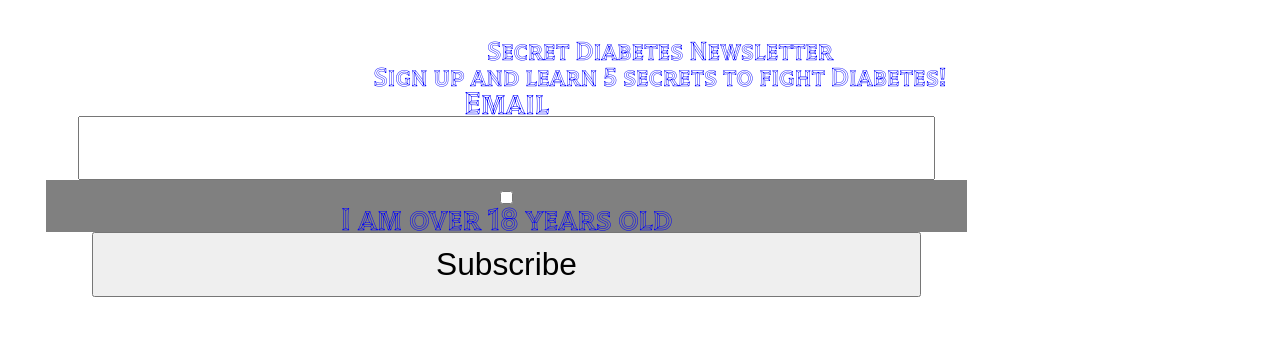
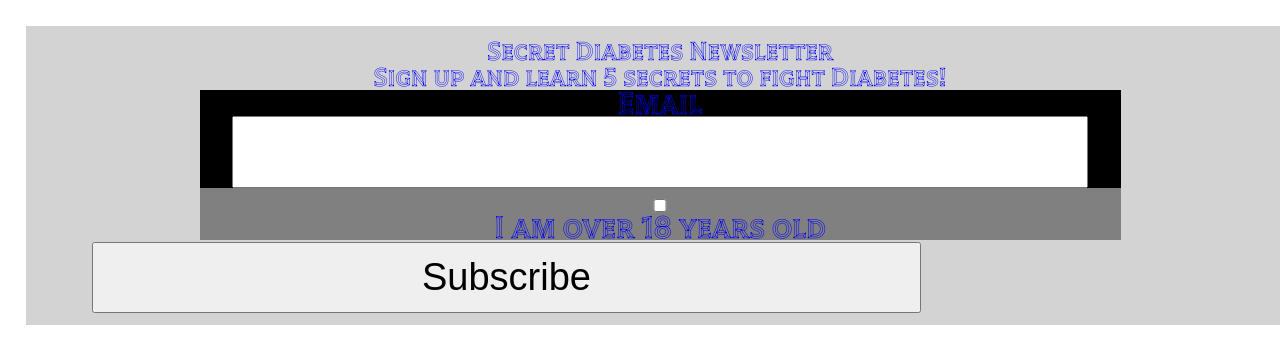
Before and after one commit to rnaser/SpLab3, a plain HTML site: page index.html in a window 1280 px wide. Drawn offline with nearby package versions, Linux system fonts and the light colour scheme.

Commit message:
Update screen.css

```diff
--- a/css/screen.css
+++ b/css/screen.css
@@ -224,17 +224,22 @@ label {
 }
 
 
+h1{
+  display: inline-block;
+  text-align: center;
+}
 
 #input-email{
   font-size: 1.5em;
-  display: block;
+  display: inline-block;
   text-align: center;
   margin: 0 1.5%
   width: 100%;
-
+  background: black;
 
 }
 #content{
+  background: lightgray;
   font-size: 1.5em;
   font-family: "amatic";
   width: 100%;
@@ -243,7 +248,7 @@ label {
   text-align: center;
 }
 #input-age-verification{
-  display: block;
+  display: inline-block;
   text-align: center;
   font-size: 1.5em;
   background-color: gray;
@@ -256,6 +261,7 @@ label {
   text-align: center;
   margin: 0 1.5%
   width: 100%;
+
 }
 
 @media screen and (min-width: 510px) {
@@ -281,6 +287,7 @@ label {
 input{
   width: 90%;
   padding: 12px 12px;
+  font-size:1.2em;
 }
 
 
```
